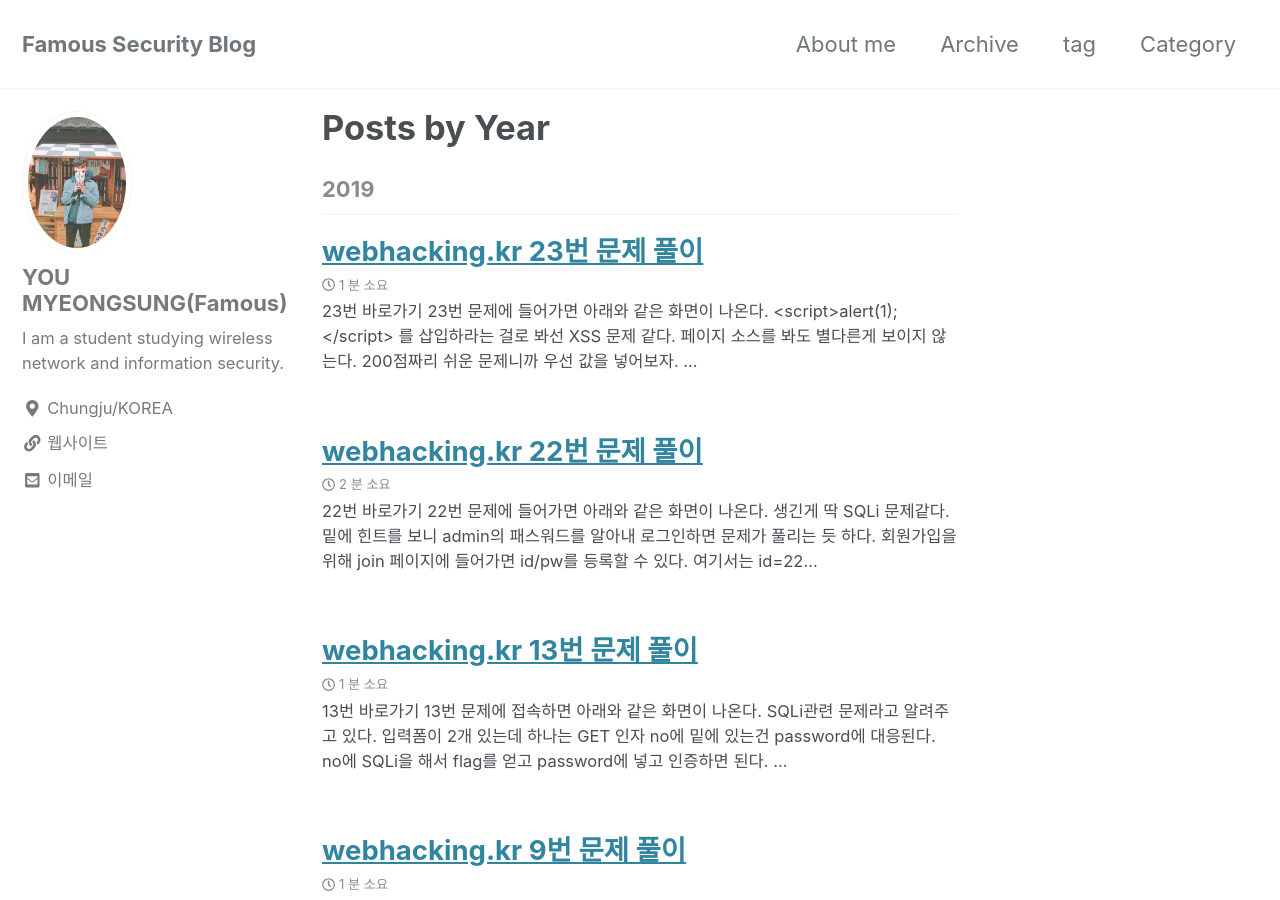
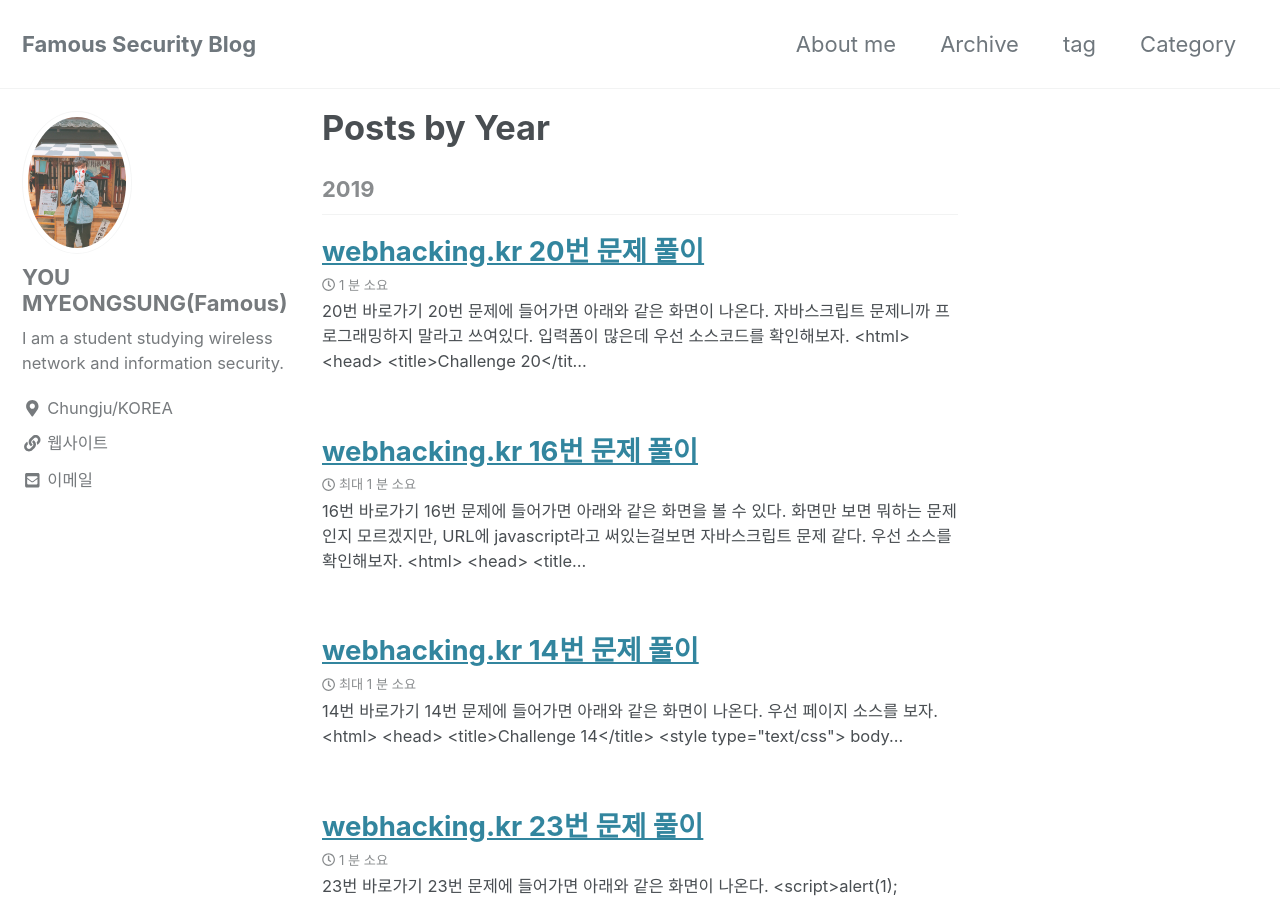
Before and after one commit to Famous7/famous7.github.io, a Jekyll site: the page built from _pages/year-archive.html, in a window 1280 px wide and 900 px high. Built offline with Jekyll 4.4.1, drawn with Linux system fonts in a browser that asks for light colours; cached includes are drawn as plain includes; nearby versions of some CDN libraries.

Commit message:
add solve 14, 16, 20

````diff
--- /dev/null
+++ b/_posts/2019-06-02-webhacking.kr-14.md
@@ -0,0 +1,58 @@
+---
+title: "webhacking.kr 14번 문제 풀이"
+excerpt_separator: "<!--more-->"
+categories:
+  - webhacking
+tags:
+  - webhacking
+  - wargame
+classes: wide
+---
+
+[14번 바로가기](http://webhacking.kr/challenge/javascript/js1.html)
+
+14번 문제에 들어가면 아래와 같은 화면이 나온다. 우선 페이지 소스를 보자.
+
+![14번_1](/img/14번_1.JPG)
+
+
+```html
+<html>
+<head>
+<title>Challenge 14</title>
+<style type="text/css">
+body { background:black; color:white; font-size:10pt; }
+</style>
+</head>
+<body>
+<br><br>
+<form name=pw><input type=text name=input_pwd><input type=button value="check" onclick=ck()></form>
+<script>
+function ck()
+{
+var ul=document.URL;
+ul=ul.indexOf(".kr");
+ul=ul*30;
+if(ul==pw.input_pwd.value) { alert("Password is "+ul*pw.input_pwd.value); }
+else { alert("Wrong"); }
+}
+
+</script>
+
+
+</body>
+</html>
+```
+
+별다른 내용은 없고, 입력폼에 값을 넣고 "check" 버튼을 누르면 그 값과 특정 값을 비교해서 일치하면 flag가 출력되는 형태이다.
+
+`ck()`함수를 보면 페이지 URL에서 '.kr'의 인덱스를 구한뒤 30을 곱한 값과 입력폼에 입력한 값을 비교한다. 일치하는 경우 `ul * pw.input_pwd.value` 가 flag로 출력된다. 즉 `ul ** 2`이 flag가 된다.
+
+'http://webhacking.kr/challenge/javascript/js1.html' 에서 '.kr'의 인덱스는 17이다. 따라서 ul=`17*30`으로 510이며 flag=`510 ** 2`임으로 260100이다.
+
+크롬 개발자 도구의 console창에 코드를 복사해 넣으면 쉽게 답을 구할 수 있다.
+
+구한답인 '260100'을 Auth 페이지에 들어가 입력하면 문제를 클리어할 수 있다.
+
+
+![14번_2](/img/14번_2.JPG)
--- /dev/null
+++ b/_posts/2019-06-02-webhacking.kr-16.md
@@ -0,0 +1,75 @@
+---
+title: "webhacking.kr 16번 문제 풀이"
+excerpt_separator: "<!--more-->"
+categories:
+  - webhacking
+tags:
+  - webhacking
+  - wargame
+classes: wide
+---
+
+[16번 바로가기](http://webhacking.kr/challenge/javascript/js3.html)
+
+16번 문제에 들어가면 아래와 같은 화면을 볼 수 있다.
+
+![16_1번](/img/16번_1.JPG)
+
+
+화면만 보면 뭐하는 문제인지 모르겠지만, URL에 javascript라고 써있는걸보면 자바스크립트 문제 같다.
+우선 소스를 확인해보자.
+
+```html
+<html>
+<head>
+<title>Challenge 16</title>
+<body bgcolor=black onload=kk(1,1) onkeypress=mv(event.keyCode)>
+<font color=silver id=c></font>
+<font color=yellow size=100 style=position:relative id=star>*</font>
+<script>
+document.body.innerHTML+="<font color=yellow id=aa style=position:relative;left:0;top:0>*</font>";
+
+function mv(cd)
+{
+kk(star.style.posLeft-50,star.style.posTop-50);
+if(cd==100) star.style.posLeft=star.style.posLeft+50;
+if(cd==97) star.style.posLeft=star.style.posLeft-50;
+if(cd==119) star.style.posTop=star.style.posTop-50;
+if(cd==115) star.style.posLeft=star.style.posLeft-50;;
+if(cd==124) location.href=String.fromCharCode(cd);
+}
+
+
+function kk(x,y)
+{
+rndc=Math.floor(Math.random()*9000000);
+document.body.innerHTML+="<font color=#"+rndc+" id=aa style=position:relative;left:"+x+";top:"+y+" onmouseover=this.innerHTML=''>*</font>";
+}
+
+</script>
+</body>
+</html>
+```
+
+
+키보드를 누르면 `mv()`함수가 실행되어 입력한 키코드에 맞는 동작을 수행하게 된다.
+
+아래의 키를 제외한 키를 누르면, 화면에 별이 추가되고 표에 해당하는 키를 누르면 별의 위치가 변경된다.
+
+![16_2번](/img/16번_2.JPG)
+
+Key | Code
+--------- | ---------
+100 | 4 (Num Lock)
+97 | 	1 (Num Lock)
+119 | 	F8
+115 | 	F4
+124 | |
+
+여기서 124번 키('|')를 누를경우 `location.href=String.fromCharCode(cd)`가 실행되어 특정 URL로 이동된다. 저기에 flag가 있는 것 같으니 이동해보자.
+
+
+![16_3번](/img/16번_3.JPG)
+
+
+바로 flag가 뜬다. 이걸 Auth 페이지에 입력하면 문제를 클리어할 수 있다.
--- /dev/null
+++ b/_posts/2019-06-02-webhacking.kr-20.md
@@ -0,0 +1,120 @@
+---
+title: "webhacking.kr 20번 문제 풀이"
+excerpt_separator: "<!--more-->"
+categories:
+  - webhacking
+tags:
+  - webhacking
+  - wargame
+classes: wide
+---
+
+[20번 바로가기](http://webhacking.kr/challenge/codeing/code4.html)
+
+20번 문제에 들어가면 아래와 같은 화면이 나온다. 자바스크립트 문제니까 프로그래밍하지 말라고 쓰여있다.
+
+
+![20번](/img/20번_1.JPG)
+
+
+입력폼이 많은데 우선 소스코드를 확인해보자.
+
+```html
+<html>
+<head>
+<title>Challenge 20</title>
+<style type="text/css">
+body { background:black; color:white; font-size:10pt; }
+input { background:silver; color:black; font-size:9pt; }
+</style>
+</head>
+<body>
+<center><font size=2>time limit : 2</font></center>
+<form name=lv5frm method=post>
+<table border=0>
+<tr><td>nickname</td><td><input type=text name=id size=10 maxlength=10></td></tr>
+<tr><td>comment</td><td><input type=text name=cmt size=50 maxlength=50></td></tr>
+<tr><td>code</td><td><input type=text name=hack><input type=button name=attackme value="skjnmvacma"
+ style=border:0;background=lightgreen onmouseover=this.style.font=size=30 onmouseout=this.style.font=size=15></td></tr>
+<tr><td><input type=button value="Submit" onclick=ck()></td><td><input type=reset></td></tr>
+</table>
+<script>
+function ck()
+{
+
+if(lv5frm.id.value=="") { lv5frm.id.focus(); return; }
+if(lv5frm.cmt.value=="") { lv5frm.cmt.focus(); return; }
+if(lv5frm.hack.value=="") { lv5frm.hack.focus(); return; }
+if(lv5frm.hack.value!=lv5frm.attackme.value) { lv5frm.hack.focus(); return; }
+
+lv5frm.submit();
+
+}
+</script>
+
+<br>
+
+do not programming!<br>
+
+this is javascript challenge
+
+</body>
+</html>
+```
+
+'id', 'cmt', 'hack' 입력폼에 각각 값을 입력한 뒤 submit 버튼을 누르면 'hack' 입력폼 옆에 있는 'attackme'라는 버튼에 있는 값과 'hack'의 값을 비교해 일치하는 경우 submit이 된다.
+
+
+'id', 'cmt'에 아무값이나 채우고, 'hack'과 'attackme'값을 일치하게 입력하고 submit을 눌러보자.
+
+
+![20번_2](/img/20번_2.JPG)
+
+'Wrong'이라고 출력되고 문제가 클리어되지 않는다. 위에 'time limit 2'가 쓰여있는데 아마 이걸 2초안에 해야 문제가 풀리는 것 같다. 'attackme'에 있는 값은 매번 랜덤하게 10자리로 설정되는 것 같다.
+
+
+ 크롬 개발자 도구를 띄워둔 뒤 페이지를 새로 고침하고 2초안에 아래의 코드를입력하면 문제를 클리어할 수 있다.
+
+
+단순히 'id', 'cmt'에 임의의 값을 채우고 `lv5frm .hack.value=lv5frm.attackme.value`로 'hack'에 'attackme'의 값을 입력하고 submit하는 코드이다.
+
+```javascript
+lv5frm.id.value = 'HiHi'
+lv5frm.cmt.value = 'HiHi'
+lv5frm .hack.value = lv5frm.attackme.value
+lv5frm.submit()
+```
+
+
+![20번_3](/img/20번_3.JPG)
+
+
+프로그래밍하지 말라고 했는데... 심심해서 해봤다. 아래의 파이썬 코드를 실행해도 문제가 풀린다.
+같은 동작을 python requests 모듈로 구현한 것이다.
+
+ 한 가지 특이한건 쿠키에 'st'라는 값이 있는데 request 보낼때 이 값을 일치시켜야 문제를 클리어할 수 있다.
+
+
+ ```python
+ import requests
+ import re
+
+
+ URL = 'http://webhacking.kr/challenge/codeing/code4.html'
+ cookies = {'PHPSESSID': '세션쿠키값', 'st':'1'}
+ data = {'id':'aa', 'cmt':'aaa'}
+ response = requests.get(URL, cookies=cookies)
+
+ text = response.text
+ idx = text.find('value=')
+ value = text[idx+7:idx+17]
+
+ cookies['st'] = response.headers['Set-Cookie'].split('=')[1]
+ data['hack'] = value
+
+ response = requests.post(URL, data=data, cookies=cookies)
+
+ print(response.status_code)
+ print(response.text)
+
+ ```
````
Also changed, not shown: _posts/2019-05-26-webhacking.kr-8.md (+8 -6 lines), img/14번_1.JPG (added), img/14번_2.JPG (added), img/16번_1.JPG (added), img/16번_2.JPG (added), img/16번_3.JPG (added), img/20번_1.JPG (added), img/20번_2.JPG (added), img/20번_3.JPG (added).
